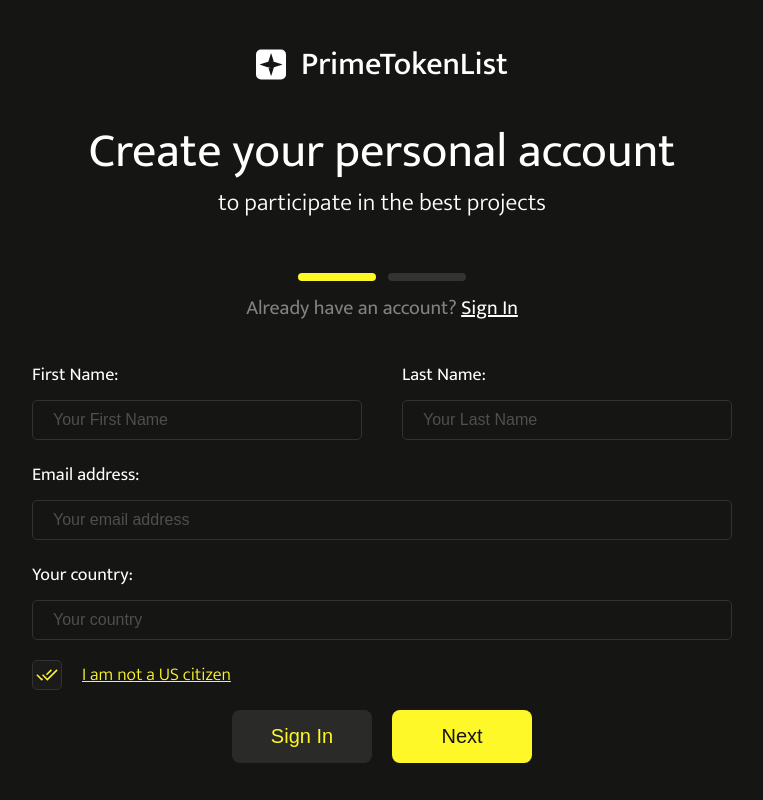
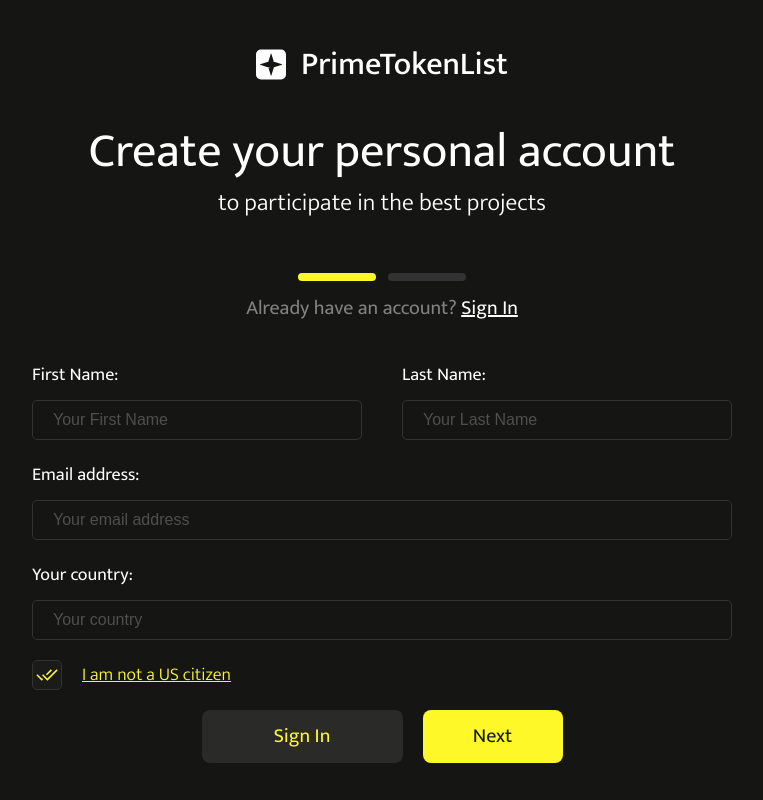
Before and after one commit to IgorMokhov/PTL_Frontend, a React (Vite) app: page /signup in a window 1280 px wide. Shown: the whole page, without its empty margins (258-1021 px from the left). Built offline with nearby package versions, Linux system fonts and the light colour scheme.

Commit message:
feat: added CustomButton in the SignUp

```diff
--- a/src/components/SignUp/SignUp.tsx
+++ b/src/components/SignUp/SignUp.tsx
@@ -5,6 +5,7 @@ import { Link, useNavigate } from 'react-router-dom';
 import { Controller, SubmitHandler, useForm } from 'react-hook-form';
 
 import { CustomCheckbox } from '../CustomCheckbox/CustomCheckbox';
+import { CustomButton } from '../CustomButton/CustomButton';
 
 interface IFormInputStepOne {
   firstName: string;
@@ -104,10 +105,22 @@ export const SignUp = () => {
                 )}
               />
               <div className={styles.signup_form_btns}>
-                <button onClick={() => navigate('/login')}>Sign In</button>
-                <button disabled={!formState.isValid} type="submit">
+                <CustomButton
+                  width={201}
+                  height={53}
+                  onClick={() => navigate('/login')}
+                >
+                  Sign In
+                </CustomButton>
+                <CustomButton
+                  width={140}
+                  height={53}
+                  type={'submit'}
+                  disabled={!formState.isValid}
+                  variant={'inverted'}
+                >
                   Next
-                </button>
+                </CustomButton>
               </div>
             </form>
           </>
@@ -131,8 +144,21 @@ export const SignUp = () => {
                 placeholder="Password from the letter"
               />
               <div className={styles.signup_form_btns}>
-                <button onClick={() => setStep(1)}>Back</button>
-                <button type="submit">Sign Up</button>
+                <CustomButton
+                  width={140}
+                  height={53}
+                  onClick={() => setStep(1)}
+                >
+                  Sign In
+                </CustomButton>
+                <CustomButton
+                  width={140}
+                  height={53}
+                  type={'submit'}
+                  variant={'inverted'}
+                >
+                  Sign Up
+                </CustomButton>
               </div>
             </form>
           </>
```
